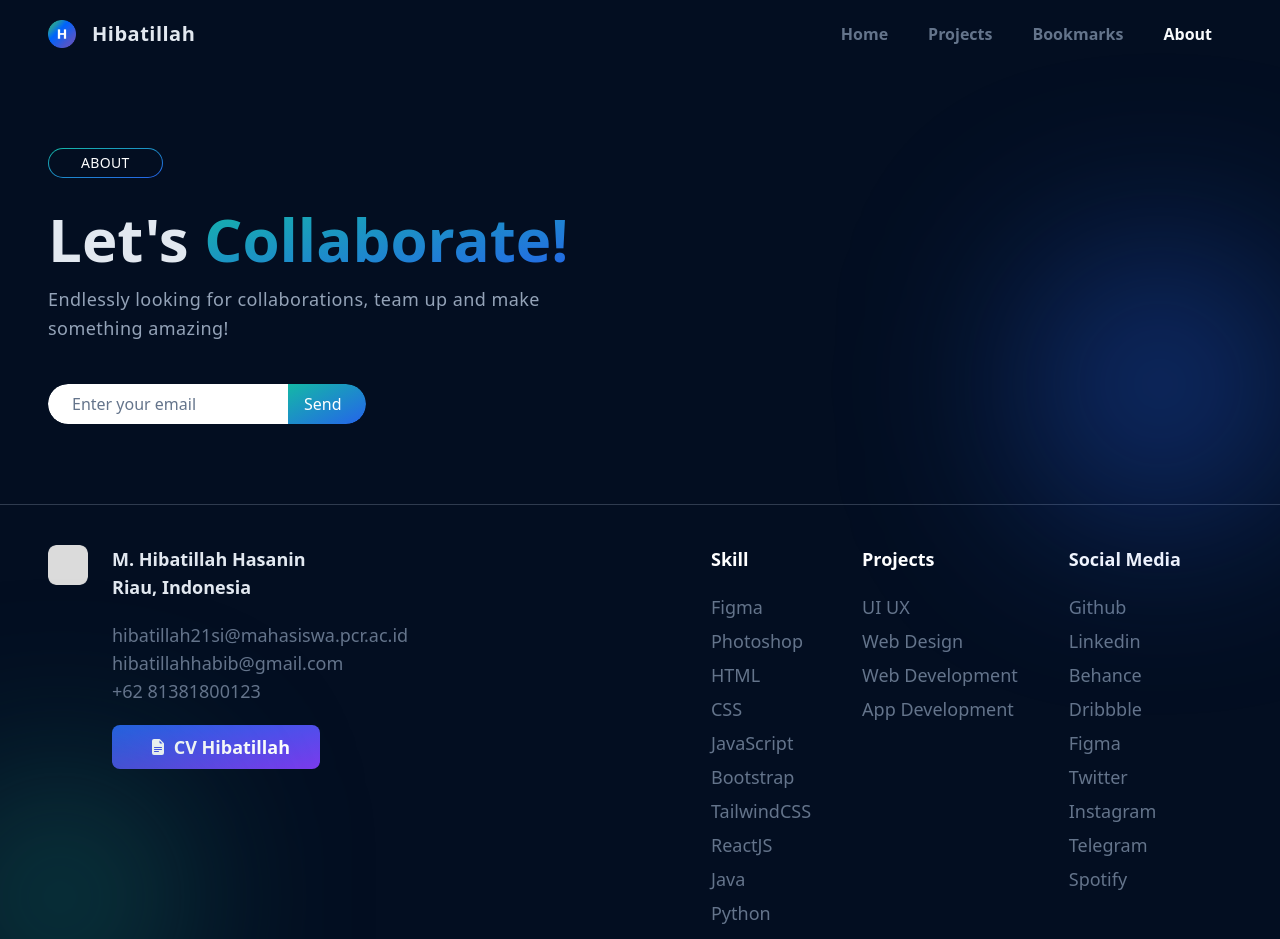
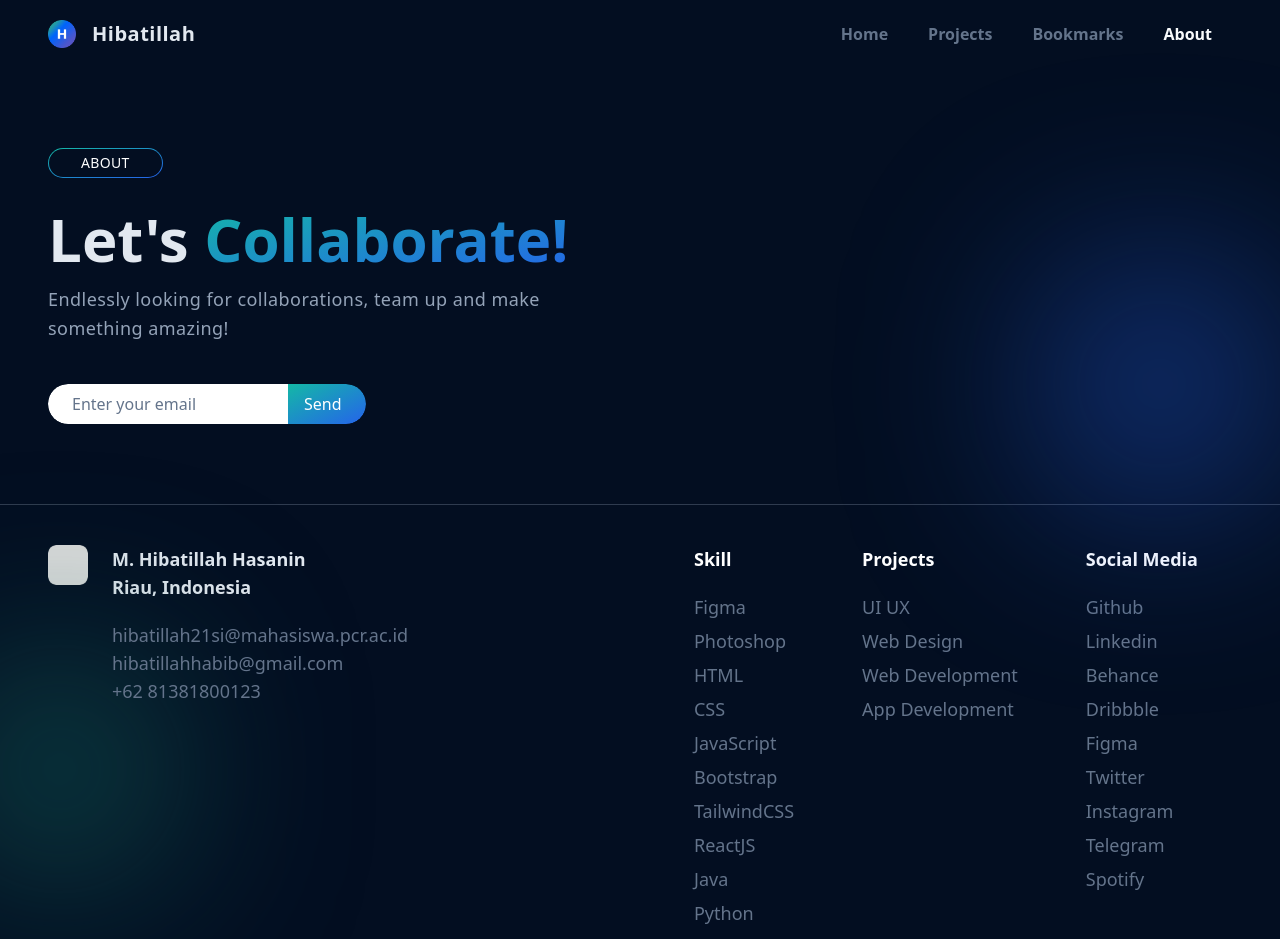
Before and after one commit to hibatillah/modern-portfolio, a React (Create React App) app: page /about in a window 1280 px wide. Shown: the top 939 px of the page. Built offline with nearby package versions, Linux system fonts and the light colour scheme.

Commit message:
update cv link

```diff
--- a/src/components/pages/About.jsx
+++ b/src/components/pages/About.jsx
@@ -37,8 +37,8 @@ const About = () => {
         </form>
         <span className="absolute bottom-0 right-0 z-0 aspect-square w-60 rounded-full bg-blue-600/50 blur-[100px]" />
       </div>
-      <div className="container flex items-start gap-10 border-t border-slate-400/30 py-10">
-        <div className="flex flex-1 items-start gap-6 text-lg">
+      <div className="container grid grid-cols-2 items-start gap-10 border-t border-slate-400/30 py-10">
+        <div className="flex items-start gap-6 text-lg">
           <div className="w-10 overflow-hidden rounded-lg">
             <img src={profile} alt="hibatillah's logo" className="img-cover" />
           </div>
@@ -82,42 +82,10 @@ const About = () => {
                 </a>
               </li>
             </ul>
-            <a href={CV} download="CV Hibatillah" className="w-fit">
-              <button className="bg-gradient-2 group z-10 flex w-52 flex-nowrap items-center justify-center gap-3 overflow-hidden rounded-lg px-8 py-2 text-lg font-semibold text-white active:brightness-90">
-                <div className="visible flex flex-none translate-x-[52%] items-center gap-2 opacity-100 transition-all duration-700 ease-in-out group-hover:invisible group-hover:-translate-x-full group-hover:opacity-0">
-                  <svg
-                    xmlns="http://www.w3.org/2000/svg"
-                    width="16"
-                    height="16"
-                    fill="currentColor"
-                    class="bi bi-file-earmark-text-fill"
-                    viewBox="0 0 16 16"
-                  >
-                    <path d="M9.293 0H4a2 2 0 0 0-2 2v12a2 2 0 0 0 2 2h8a2 2 0 0 0 2-2V4.707A1 1 0 0 0 13.707 4L10 .293A1 1 0 0 0 9.293 0zM9.5 3.5v-2l3 3h-2a1 1 0 0 1-1-1zM4.5 9a.5.5 0 0 1 0-1h7a.5.5 0 0 1 0 1h-7zM4 10.5a.5.5 0 0 1 .5-.5h7a.5.5 0 0 1 0 1h-7a.5.5 0 0 1-.5-.5zm.5 2.5a.5.5 0 0 1 0-1h4a.5.5 0 0 1 0 1h-4z" />
-                  </svg>
-                  <span>CV Hibatillah</span>
-                </div>
-                <div className="invisible flex flex-none translate-x-full items-center gap-3 opacity-0 transition-all duration-700 ease-in-out group-hover:visible group-hover:-translate-x-[55%] group-hover:opacity-100">
-                  Download
-                  <svg
-                    xmlns="http://www.w3.org/2000/svg"
-                    viewBox="0 0 24 24"
-                    stroke-width="2"
-                    class="h-6 w-6 fill-none stroke-white"
-                  >
-                    <path
-                      stroke-linecap="round"
-                      stroke-linejoin="round"
-                      d="M17.25 8.25L21 12m0 0l-3.75 3.75M21 12H3"
-                    />
-                  </svg>
-                </div>
-              </button>
-            </a>
             <span className="absolute -bottom-full -left-1/2 z-0 aspect-square w-48 rounded-full bg-teal-800 blur-[100px]" />
           </div>
         </div>
-        <div className="flex flex-1 items-start justify-evenly text-lg">
+        <div className="flex items-start justify-around text-lg">
           {data.map((item) => (
             <div key={item.id} className="flex-none">
               <h4 className="font-semibold text-white">{item.title}</h4>
--- a/src/components/pages/Home.jsx
+++ b/src/components/pages/Home.jsx
@@ -39,7 +39,7 @@ const Home = () => {
               </button>
             </Link>
             <a
-              href="https://drive.google.com/file/d/1-1VmjgKE1JAtnofOF1U2s12Es3tCZWAi/view?usp=sharing"
+              href="https://read.cv/hibatillah"
               target="_blank"
               rel="noopener noreferrer"
             >
```
